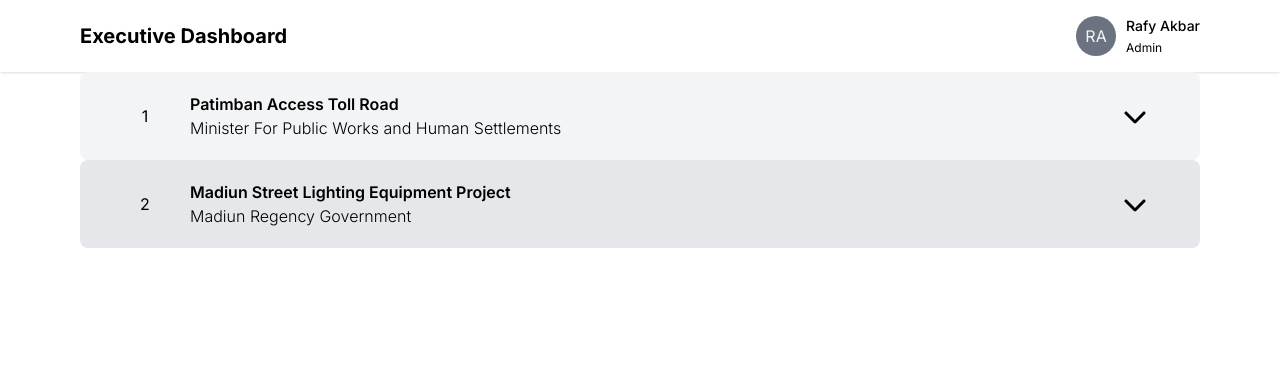
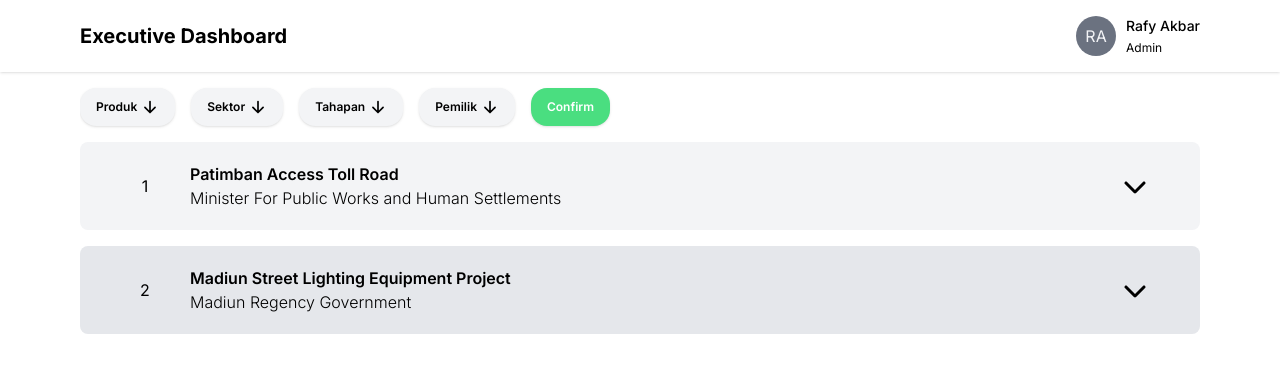
Before and after one commit to Rafyakbar02/project-database, a Next.js app: page /details in a window 1280 px wide. Shown: the top 372 px of the page. Built offline with nearby package versions, Linux system fonts and the light colour scheme.

Commit message:
added filters panel to details page

```diff
--- a/app/details/page.jsx
+++ b/app/details/page.jsx
@@ -1,10 +1,13 @@
 import Accordion from "@/components/Accordion";
 import React from "react";
 import { projects } from "@/constants";
+import FiltersPanel from "@/components/FiltersPanel";
 
 function Details() {
   return (
     <div>
+      <FiltersPanel />
+      <div className="flex flex-col gap-4">
         {projects.map((p, i) => (
           <Accordion
             i={i + 1}
@@ -17,6 +20,7 @@
           />
         ))}
       </div>
+    </div>
   );
 }
 
```
Lines whose indentation alone changed are shown as unchanged.
